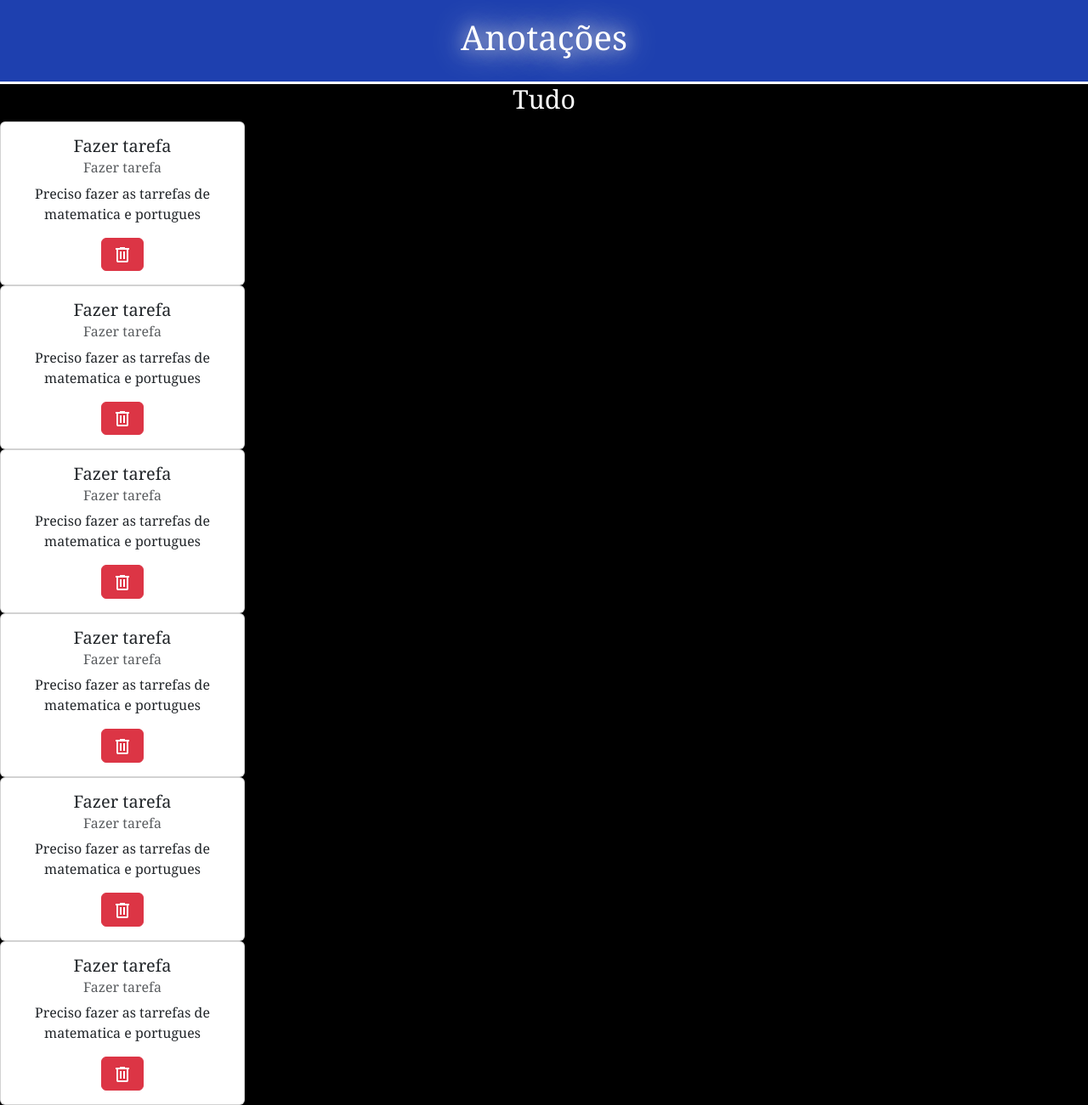
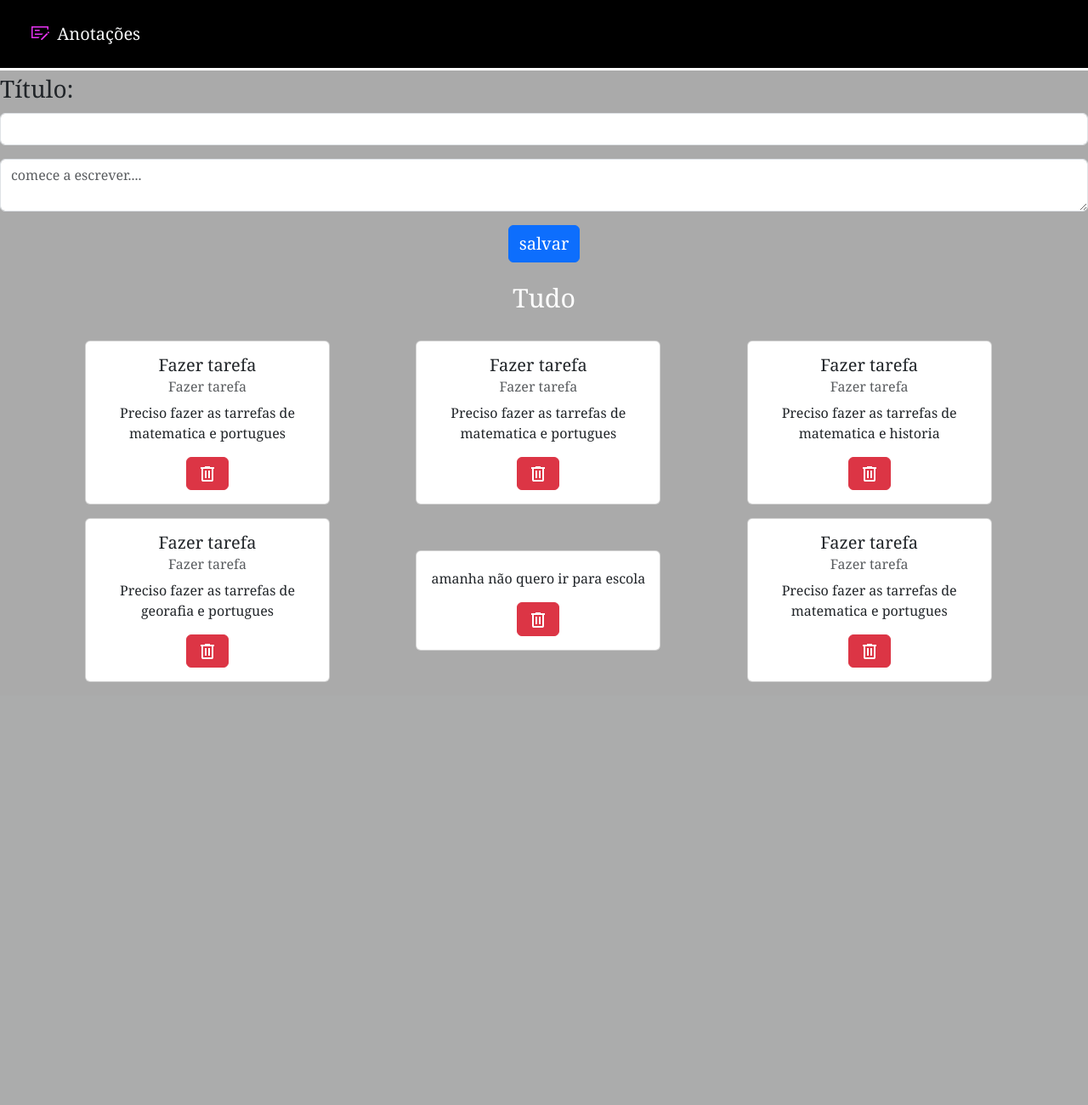
Before and after one commit to AndressaSales/anota-es, a Flask app: page / in a window 1280 px wide. Shown: the whole page at 85% size. After the commit the page ends 803 px from the top, so only its background shows below. Run offline with Flask 3, Linux system fonts and the light colour scheme.

Commit message:
atualizando os formularios

```diff
--- /dev/null
+++ b/database/bloco.py
@@ -0,0 +1,8 @@
+blocos = [
+    {"title": "Fazer tarefa", "text": "Preciso fazer as tarrefas de matematica e portugues"},
+    {"title": "Fazer tarefa", "text": "Preciso fazer as tarrefas de matematica e portugues"},
+    {"title": "Fazer tarefa", "text": "Preciso fazer as tarrefas de matematica e historia"},
+    {"title": "Fazer tarefa", "text": "Preciso fazer as tarrefas de georafia e portugues"},
+    {"title": "", "text": "amanha não quero ir para escola"},
+    {"title": "Fazer tarefa", "text": "Preciso fazer as tarrefas de matematica e portugues"},
+]
--- a/routes/notas.py
+++ b/routes/notas.py
@@ -1,20 +1,27 @@
 from flask import Blueprint ,render_template, request
 #from database.models.blocoNotas import bancoNotas
-
+from database.bloco import blocos
 notas_routes = Blueprint('notas', __name__)
 
 @notas_routes.route('/')
 def postados():
-    blocos = [
-        {"title": "Fazer tarefa", "text": "Preciso fazer as tarrefas de matematica e portugues"},
-        {"title": "Fazer tarefa", "text": "Preciso fazer as tarrefas de matematica e portugues"},
-        {"title": "Fazer tarefa", "text": "Preciso fazer as tarrefas de matematica e portugues"},
-        {"title": "Fazer tarefa", "text": "Preciso fazer as tarrefas de matematica e portugues"},
-        {"title": "Fazer tarefa", "text": "Preciso fazer as tarrefas de matematica e portugues"},
-        {"title": "Fazer tarefa", "text": "Preciso fazer as tarrefas de matematica e portugues"},
-    ]
     return render_template('lista.html', blocos=blocos)
+
+
+@notas_routes.route('/new')
+def formulario():
+    """ formulario para cadastrar um cliente """
+    return render_template('formulario.html')
+
 
 @notas_routes.route('/', methods=['POST'])
 def inserir_notas():
-    return render_template('form.html')
+    """ inserir anotações novas """
+    data = request.json
+
+    nova_anotacao = blocos.create(
+        title = data['title'],
+        text = data['text']
+    )
+
+    return render_template('items.html', notas=nova_anotacao)
--- a/static/styles/main.css
+++ b/static/styles/main.css
@@ -1,24 +1,15 @@
-*{
-    margin: 0;
-    padding: 0;
-    box-sizing: border-box;
-}
 body{
-    background: #000;
+    background: #aaa;
     font-family: Cambria, Cochin, Georgia, Times, 'Times New Roman', serif;
 }
-nav{
-    text-align: center;
-    color: #fff;
-    background-color: #1e40af;
+.nav{
     padding: 20px;
     font-size: 2rem;
-    text-shadow: 0 0 20px #ccc,
-    0 0 40px #fff;
     border: 3px solid #fff;
     border-left: none;
     border-right: none;
     border-top: none;
+    background-color: #000;
 }
 
 h2{
@@ -45,3 +36,7 @@ h2{
 .p{
     text-align: center;
 }
+.c{
+    padding-left: 100px;
+    align-items: center;
+}
--- a/templates/form.html
+++ /dev/null
@@ -1,3 +0,0 @@
-<div class="cont">
-    formulário
-</div>
--- /dev/null
+++ b/templates/formulario.html
@@ -0,0 +1,12 @@
+<div class="c-form ">
+   <div class="mb-3">
+        <label class="text-dark form-label fs-3">Título:</label>
+        <input type="text" class="form-control" name="titulo">
+   </div>
+   <div>
+    <textarea name="text" class="form-control" placeholder="comece a escrever...."></textarea>
+   </div>
+   <div class="pt-3 aling-items-center justify-content-center d-flex">
+        <button class="btn btn-primary fs-5">salvar</button>
+   </div>
+</div>
--- a/templates/index.html
+++ b/templates/index.html
@@ -9,12 +9,21 @@
 </head>
 <body>
     <div>
-        <!-- Title -->
-        <nav>
-            <h1>Anotações</h1>
-        </nav>
+        <!-- Navbar -->
+        <nav class="navbar nav bd-dark">
+            <div class="container-fluid">
+              <a class="navbar-brand text-light" href="#">
+                <img src="{{url_for('static', filename="image/check.svg")}}" alt="Logo" width="30" height="24" class="d-inline-block align-text-top">
+                Anotações
+              </a>
+            </div>
+          </nav>
 
-        <h2>Tudo</h2>
+          <!-- formulario -->
+          <div c-container="{{url_for('notas.formulario')}}"></div>
+
+          <!-- postagens -->
+        <h2 class="p-4">Tudo</h2>
         <div c-container="{{url_for('notas.postados')}}" ></div>
     </div>
 
--- /dev/null
+++ b/templates/items.html
@@ -0,0 +1,3 @@
+<div>
+    items
+</div>
--- a/templates/lista.html
+++ b/templates/lista.html
@@ -1,14 +1,14 @@
-<div class="grid text-center">
+<div class="container-fluid text-center row justify-content-between d-flex ml-20 c">
 
     {% for bloco in blocos %}
-        <div>
+        <div class="col-12 col-md-6 col-lg-4 pb-3">
             <div class="card" style="width: 18rem;">
                 <div class="card-body">
                     <h5 class="card-title">{{bloco.title}}</h5>
                     <h6 class="card-subtitle mb-2 text-body-secondary">{{bloco.title}}</h6>
                     <p class="card-text">{{bloco.text}}</p>
                     <button type="submit" class="btn btn-danger">
-                        <img src="{{url_for('static', filename='image/delete.svg')}}" alt="">
+                        <img src="{{url_for('static', filename='image/delete.svg')}}" alt="delete">
                     </button>
                 </div>
             </div>
```
Also changed, not shown: static/image/check.svg (added).
